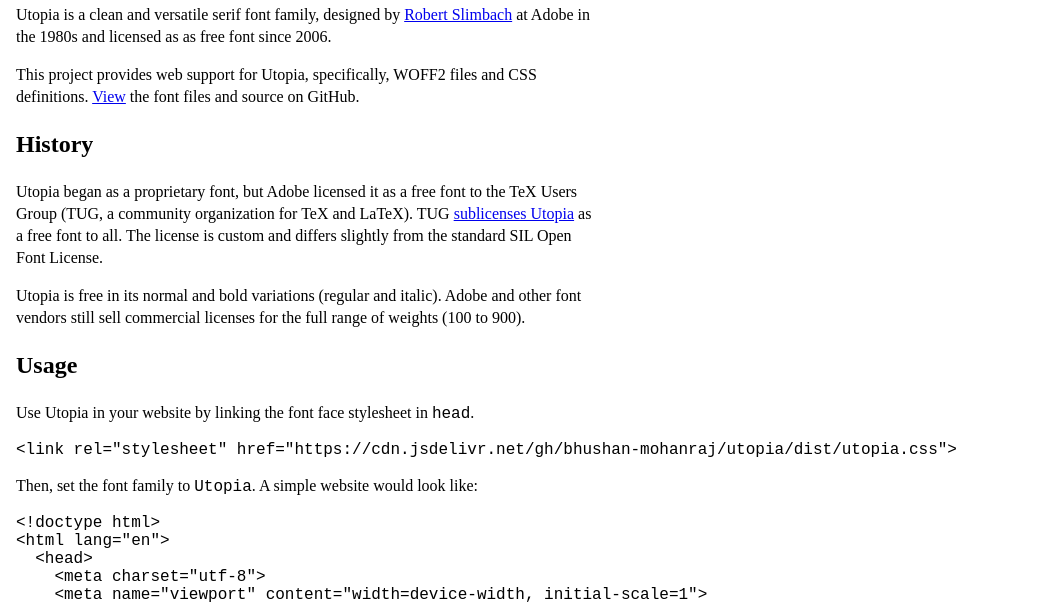
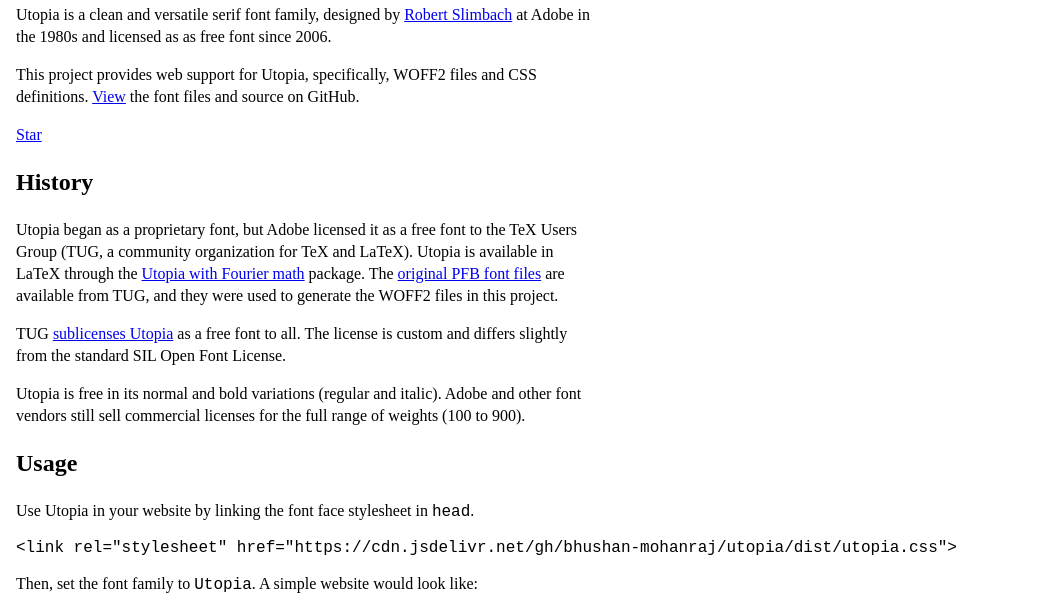
Before and after one commit to bhushan-mohanraj/utopia, a website built with Vite: page src/index.html in a window 1280 px wide. Shown: the part 83-692 px from the top of the page, without its empty margins (0-1042 px from the left). Built offline with nearby package versions, Linux system fonts and the light colour scheme; files whose address does not match are found by name.

Commit message:
Add additional descriptions and a GitHub star button.

```diff
--- a/src/index.html
+++ b/src/index.html
@@ -27,12 +27,23 @@
       the font files and source on GitHub.
     </p>
 
+    <a class="github-button" href="https://github.com/bhushan-mohanraj/utopia" data-color-scheme="no-preference: light; light: light; dark: dark;" data-size="large" aria-label="Star bhushan-mohanraj/utopia on GitHub">Star</a>
+
     <h2>History</h2>
 
     <p>
       Utopia began as a proprietary font,
       but Adobe licensed it as a free font to the TeX Users Group
       (TUG, a community organization for TeX and LaTeX).
+      Utopia is available in LaTeX
+      through the <a href="https://www.tug.org/FontCatalogue/utopia-fouriermath/">Utopia with Fourier math</a>
+      package.
+      The <a href="https://tug.org/fonts/utopia/">original PFB font files</a>
+      are available from TUG,
+      and they were used to generate the WOFF2 files in this project.
+    </p>
+
+    <p>
       TUG <a href="https://tug.org/fonts/utopia/LICENSE-utopia.txt">sublicenses Utopia</a>
       as a free font to all.
       The license is custom
@@ -83,5 +94,7 @@
     &lt;/p&gt;
   &lt;/body&gt;
 &lt;/html&gt;</code></pre>
+
+    <script async defer src="https://buttons.github.io/buttons.js"></script>
   </body>
 </html>
```
Also changed, not shown: dist/index.html.
